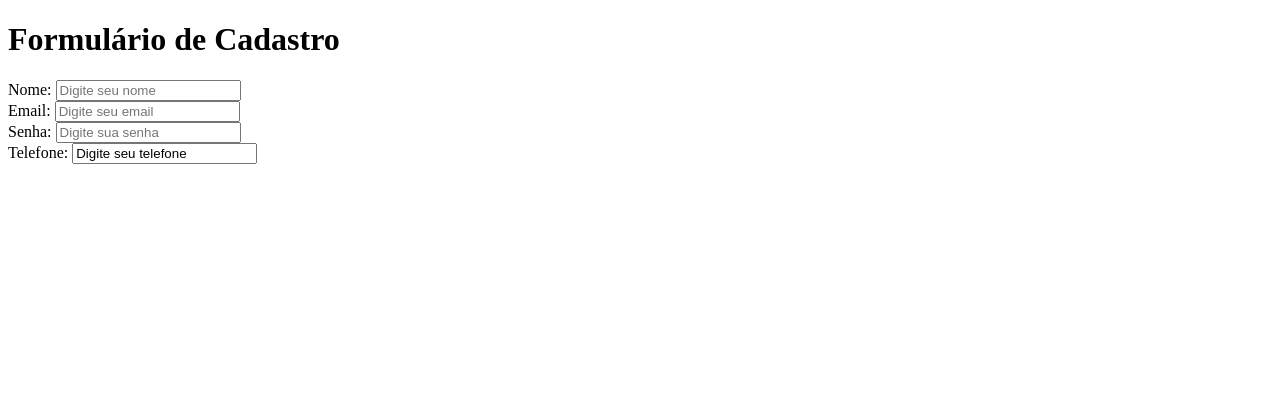
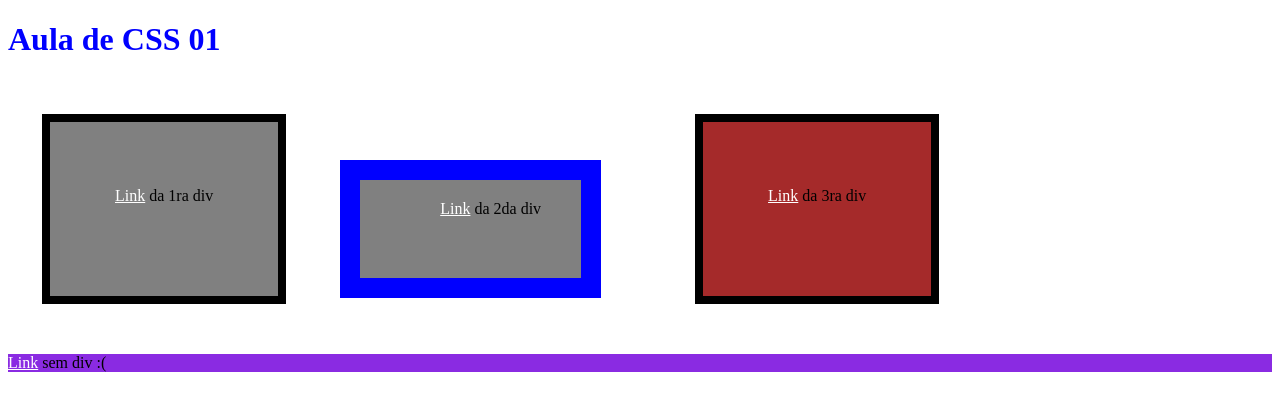
Before and after one commit to chiesa2k/aula-html, a plain HTML site: page index.html in a window 1280 px wide. Drawn offline with Linux system fonts and the light colour scheme.

Commit message:
adicionado form.html e style.css

```diff
--- a/index.html
+++ b/index.html
@@ -1,29 +1,29 @@
 <!DOCTYPE html>
-<html lang="en">
+<html lang="pt-br">
 <head>
     <meta charset="UTF-8">
     <meta name="viewport" content="width=device-width, initial-scale=1.0">
-    <title>Formulário</title>
+    <link rel="stylesheet" href="/style.css">
+    <title>Aula CSS 01</title>
 </head>
 <body>
-    <h1>Formulário de Cadastro</h1>
-    <form action="">
-        <label for="nome">Nome:
-        </label>
-        <input type="" name="nome" placeholder="Digite seu nome">
-        <br>
-        <label for="email">Email:
-        </label>
-        <input type="" name="email" placeholder="Digite seu email">
-        <br>
-        <label for="senha">Senha:
-        </label>
-        <input type="password" name="senha" placeholder="Digite sua senha">
-        <br>
-        <label for="telefone">Telefone:
-        </label>
-        <input type="tel" name="telefone" value="Digite seu telefone">
+    <h1>Aula de CSS 01</h1>
+    <aside class="grid">
+    <div>
+        <a href="">Link</a> da 1ra div
+    </div>
 
-    </form>
+    <div class="caixa-do-meio">
+        <a href="">Link</a> da 2da div
+    </div>
+
+    <div class="caixa"
+    id="ultima-caixa">
+        <a href="">Link</a> da 3ra div
+    </div>
+    </aside>
+    <p>
+        <a href="">Link</a> sem div :(
+    </p>
 </body>
 </html>
--- /dev/null
+++ b/style.css
@@ -0,0 +1,38 @@
+h1 {
+    color: blue;
+}
+
+aside {
+    display: flex;
+    flex-wrap: wrap;
+}
+
+
+div {
+    background-color: gray;
+    padding: 65px;
+    border: 8px solid black;
+    margin: 34px;
+}
+
+.caixa {
+    background-color: aqua;
+}
+
+#ultima-caixa {
+    background-color: brown;
+}
+
+p {
+    background-color: blueviolet;
+}
+
+a {
+    color: white;
+}
+
+.caixa-do-meio{
+    padding: 20px 40px 60px 80px;
+    margin: 80px 60px 40px 20px;
+    border: 20px solid blue;
+}
```
Also changed, not shown: form.html (added, +29 -0 lines).
